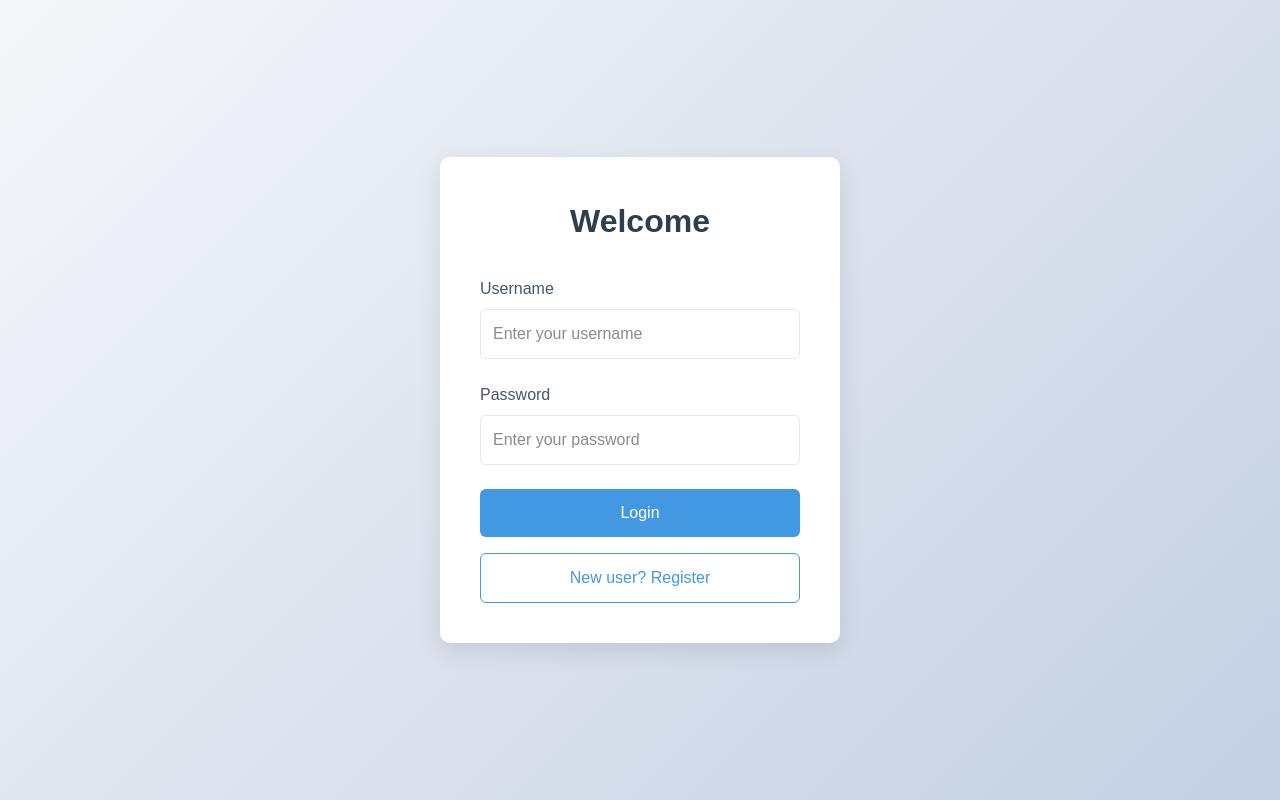
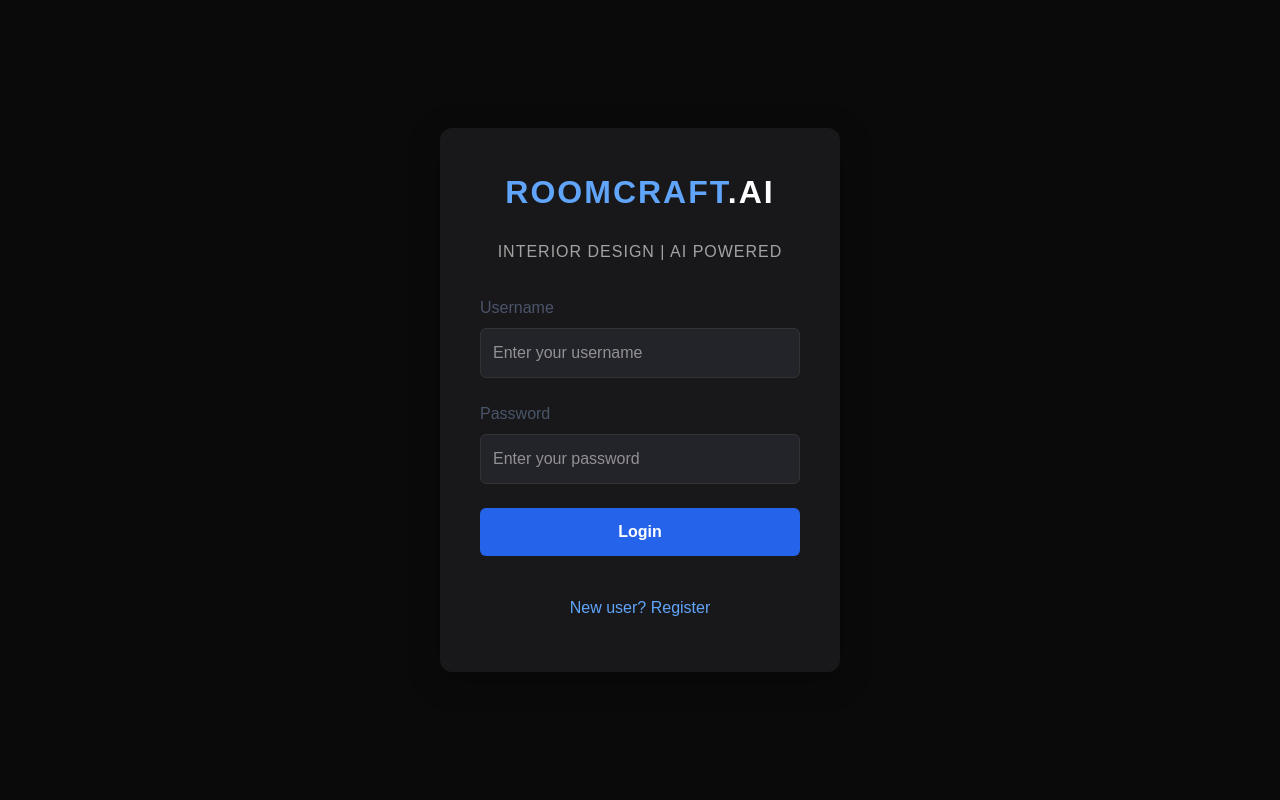
Before and after one commit to AdityaK9812/Interior-image-generation, a Next.js app in the folder frontend/: page / in a window 1280 px wide. Built offline with nearby package versions, Linux system fonts and the light colour scheme.

Commit message:
feat: restore RoomCraft.AI UI and integrate login/signup with dark theme

```diff
--- a/frontend/src/app/page.tsx
+++ b/frontend/src/app/page.tsx
@@ -1,5 +1,174 @@
-import App from '../App';
+"use client";
+import React, { useState } from 'react';
+import './Login.css';
+import './globals.css';
+
+function Login({ onLogin }: { onLogin: (success: boolean) => void }) {
+  const [isRegistering, setIsRegistering] = useState(false);
+  const [username, setUsername] = useState('');
+  const [password, setPassword] = useState('');
+  const [error, setError] = useState('');
+  const [success, setSuccess] = useState('');
+
+  const handleSubmit = async (e: React.FormEvent) => {
+    e.preventDefault();
+    setError('');
+    setSuccess('');
+    const apiBase = process.env.NEXT_PUBLIC_API_URL || 'https://interior-image-generation.onrender.com/api';
+    const endpoint = isRegistering ? '/register' : '/login';
+    try {
+      const response = await fetch(`${apiBase}${endpoint}`, {
+        method: 'POST',
+        headers: { 'Content-Type': 'application/json' },
+        body: JSON.stringify({ username, password }),
+      });
+      const data = await response.json();
+      if (!response.ok) throw new Error(data.error || 'An error occurred');
+      if (isRegistering) {
+        setSuccess('Registration successful! Please login.');
+        setIsRegistering(false);
+        setUsername('');
+        setPassword('');
+      } else {
+        onLogin(true);
+      }
+    } catch (err) {
+      setError(err instanceof Error ? err.message : 'An error occurred');
+    }
+  };
+
+  return (
+    <div className="login-container" style={{ minHeight: '100vh', background: '#0a0a0a' }}>
+      <div className="login-box" style={{ background: '#18181b', color: '#fff', borderRadius: 12, boxShadow: '0 8px 32px rgba(0,0,0,0.25)' }}>
+        <h1 style={{ color: '#60a5fa', textAlign: 'center', fontWeight: 700, fontSize: '2rem', marginBottom: '1.5rem', letterSpacing: 2 }}>ROOMCRAFT<span style={{ color: '#fff' }}>.AI</span></h1>
+        <p style={{ textAlign: 'center', color: '#a3a3a3', marginBottom: '2rem', letterSpacing: 1 }}>INTERIOR DESIGN | AI POWERED</p>
+        <form onSubmit={handleSubmit}>
+          <div className="form-group">
+            <label htmlFor="username">Username</label>
+            <input
+              type="text"
+              id="username"
+              value={username}
+              onChange={(e) => setUsername(e.target.value)}
+              placeholder="Enter your username"
+              required
+              style={{ background: '#23232a', color: '#fff', border: '1px solid #333' }}
+            />
+          </div>
+          <div className="form-group">
+            <label htmlFor="password">Password</label>
+            <input
+              type="password"
+              id="password"
+              value={password}
+              onChange={(e) => setPassword(e.target.value)}
+              placeholder="Enter your password"
+              required
+              style={{ background: '#23232a', color: '#fff', border: '1px solid #333' }}
+            />
+          </div>
+          {error && <div className="error-message">{error}</div>}
+          {success && <div className="success-message">{success}</div>}
+          <button type="submit" className="login-button" style={{ background: '#2563eb', color: '#fff', fontWeight: 600 }}>
+            {isRegistering ? 'Register' : 'Login'}
+          </button>
+          <button
+            type="button"
+            className="toggle-button"
+            style={{ color: '#60a5fa', background: 'transparent', border: 'none', marginTop: 12, cursor: 'pointer' }}
+            onClick={() => {
+              setIsRegistering(!isRegistering);
+              setError('');
+              setSuccess('');
+            }}
+          >
+            {isRegistering ? 'Already have an account? Login' : 'New user? Register'}
+          </button>
+        </form>
+      </div>
+    </div>
+  );
+}
 
 export default function Home() {
-  return <App />;
+  const [isLoggedIn, setIsLoggedIn] = useState(false);
+
+  if (!isLoggedIn) {
+    return <Login onLogin={setIsLoggedIn} />;
+  }
+
+  // Main RoomCraft.AI UI (restored look)
+  return (
+    <main className="min-h-screen bg-black text-white">
+      {/* Top Border Line */}
+      <div className="h-1 bg-gradient-to-r from-blue-500 via-purple-500 to-pink-500"></div>
+      {/* Header */}
+      <header className="px-8 py-6 border-b border-gray-800 relative">
+        {/* History button positioned absolutely on the right */}
+        <div className="absolute right-8 top-1/2 -translate-y-1/2">
+          <button
+            className="px-4 py-2 bg-gray-800 border border-gray-700 rounded-lg hover:bg-gray-700 transition-colors text-sm flex items-center gap-2"
+          >
+            <svg className="w-4 h-4" fill="none" stroke="currentColor" viewBox="0 0 24 24">
+              <path strokeLinecap="round" strokeLinejoin="round" strokeWidth={2} d="M12 8v4l3 3m6-3a9 9 0 11-18 0 9 9 0 0118 0z" />
+            </svg>
+            View History
+          </button>
+        </div>
+        {/* Centered title and subtitle */}
+        <div className="flex flex-col items-center">
+          <h1 className="text-4xl font-bold mb-2">
+            ROOMCRAFT<span className="text-blue-500">.AI</span>
+          </h1>
+          <p className="text-gray-400 text-lg tracking-wider">INTERIOR DESIGN | AI POWERED</p>
+        </div>
+      </header>
+      {/* Main Content */}
+      <div className="flex h-[calc(100vh-97px)]">
+        {/* Left Panel - Room Type, Style, Upload */}
+        <div className="w-96 border-r border-gray-800 p-6 flex flex-col">
+          <div className="mb-6">
+            <label htmlFor="room-type-select" className="block text-sm uppercase tracking-wider text-gray-400 mb-2">Room Type</label>
+            <select className="block w-full px-4 py-3 bg-gray-800 border border-gray-700 rounded-lg focus:ring-2 focus:ring-blue-500 focus:border-transparent text-white">
+              <option>Living Room</option>
+              <option>Bedroom</option>
+              <option>Kitchen</option>
+            </select>
+          </div>
+          <div className="mb-6">
+            <label htmlFor="style-select" className="block text-sm uppercase tracking-wider text-gray-400 mb-2">Design Style</label>
+            <select className="block w-full px-4 py-3 bg-gray-800 border border-gray-700 rounded-lg focus:ring-2 focus:ring-blue-500 focus:border-transparent text-white">
+              <option>Modern Minimalist</option>
+              <option>Luxury Classic</option>
+              <option>Scandinavian</option>
+              <option>Industrial</option>
+              <option>Bohemian</option>
+              <option>Contemporary</option>
+            </select>
+          </div>
+          <div className="flex-grow">
+            <div className="h-72 flex flex-col items-center justify-center border-2 border-gray-700 border-dashed rounded-lg bg-gray-800/50">
+              <svg className="mx-auto h-12 w-12 text-gray-500" stroke="currentColor" fill="none" viewBox="0 0 48 48" aria-hidden="true">
+                <path d="M28 8H12a4 4 0 00-4 4v20m32-12v8m0 0v8a4 4 0 01-4 4H12a4 4 0 01-4-4v-4m32-4l-3.172-3.172a4 4 0 00-5.656 0L28 28M8 32l9.172-9.172a4 4 0 015.656 0L28 28m0 0l4 4m4-24h8m-4-4v8m-12 4h.02" strokeWidth={2} strokeLinecap="round" strokeLinejoin="round" />
+              </svg>
+              <div className="flex text-sm text-gray-400 mt-2">
+                <span className="relative cursor-pointer rounded-md font-medium text-blue-400 hover:text-blue-300">Upload a file</span>
+              </div>
+              <p className="text-xs text-gray-500 mt-1">PNG, JPG, GIF up to 10MB</p>
+            </div>
+          </div>
+        </div>
+        {/* Main Content Area - Generated Image */}
+        <div className="flex-grow p-8 relative flex items-center justify-center">
+          <p className="text-xl text-gray-500">Generated design will appear here</p>
+        </div>
+      </div>
+      {/* Logout Button */}
+      <div style={{ position: 'fixed', top: 24, right: 24, zIndex: 50 }}>
+        <button className="logout-btn" style={{ background: '#e53e3e', color: '#fff', border: 'none', borderRadius: 6, padding: '0.5rem 1.5rem', fontSize: '1rem', fontWeight: 500, cursor: 'pointer', transition: 'background 0.2s' }} onClick={() => setIsLoggedIn(false)}>
+          Logout
+        </button>
+      </div>
+    </main>
+  );
 }
```
